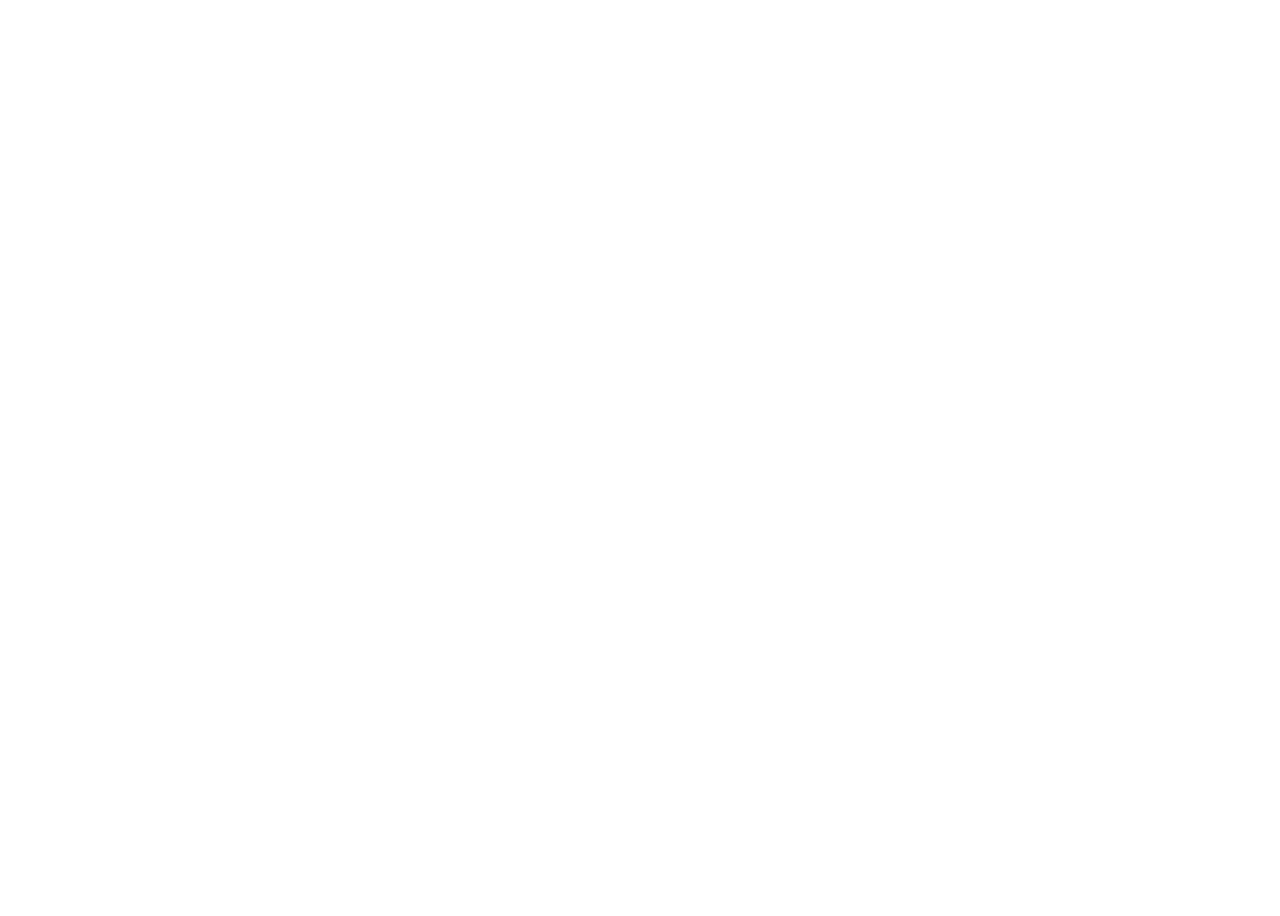
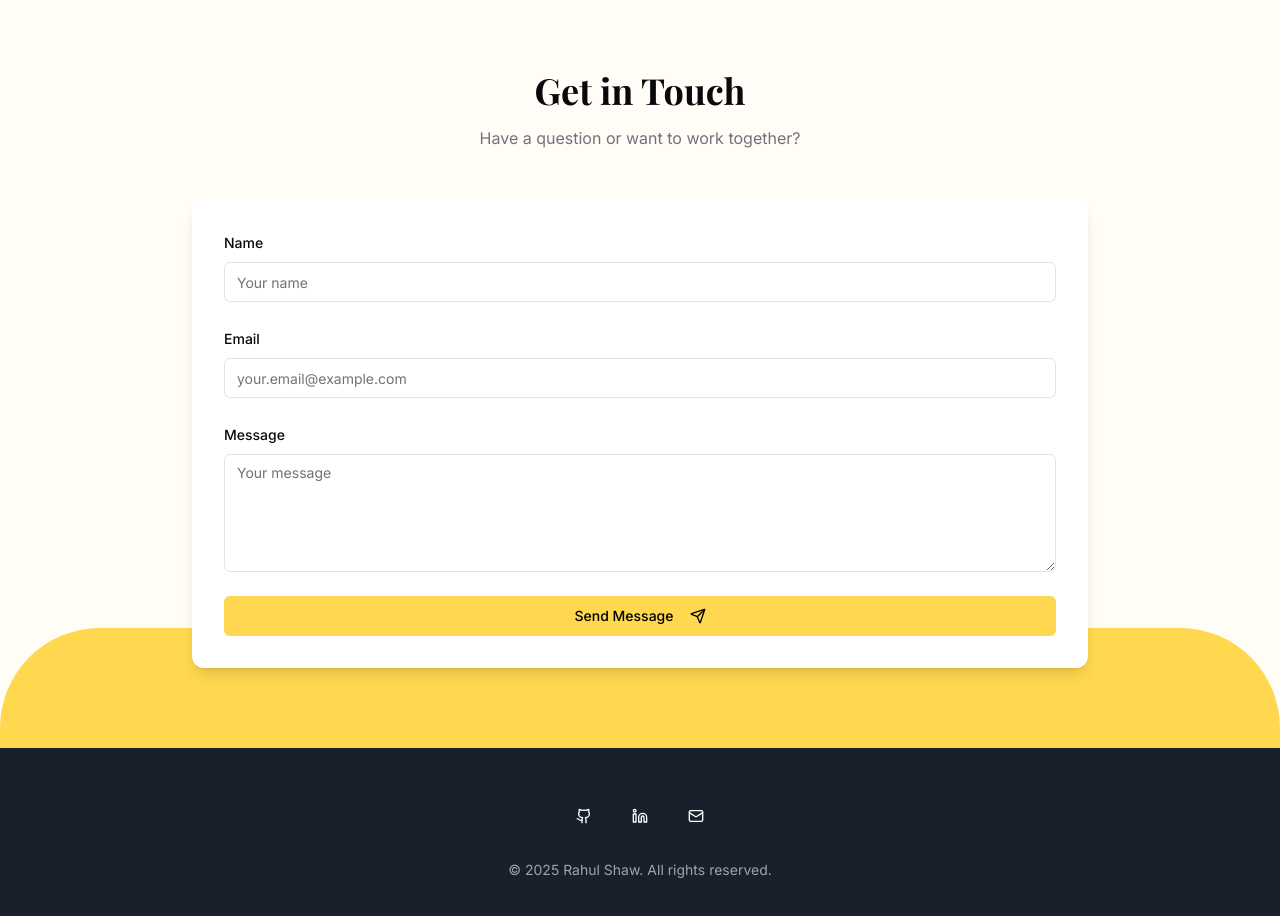
Before and after one commit to TrickwithRahul/rahul-shaw-portfolio-vibe, a React (Vite) app: page / in a window 1280 px wide. Shown: the part 3020-3936 px from the top of the page. Before the commit the page ends 3010 px from the top, so only its background shows below. Built offline with nearby package versions, Linux system fonts and the light colour scheme.

Commit message:
Add contact form and footer
Implement contact form and add footer section.

```diff
--- /dev/null
+++ b/src/components/ContactSection.tsx
@@ -0,0 +1,104 @@
+
+import { zodResolver } from "@hookform/resolvers/zod";
+import { useForm } from "react-hook-form";
+import { z } from "zod";
+import { toast } from "sonner";
+import { Mail, Send } from "lucide-react";
+
+import {
+  Form,
+  FormControl,
+  FormField,
+  FormItem,
+  FormLabel,
+  FormMessage,
+} from "@/components/ui/form";
+import { Input } from "@/components/ui/input";
+import { Textarea } from "@/components/ui/textarea";
+import { Button } from "@/components/ui/button";
+
+const formSchema = z.object({
+  name: z.string().min(2, "Name must be at least 2 characters"),
+  email: z.string().email("Please enter a valid email address"),
+  message: z.string().min(10, "Message must be at least 10 characters"),
+});
+
+export const ContactSection = () => {
+  const form = useForm<z.infer<typeof formSchema>>({
+    resolver: zodResolver(formSchema),
+    defaultValues: {
+      name: "",
+      email: "",
+      message: "",
+    },
+  });
+
+  const onSubmit = (data: z.infer<typeof formSchema>) => {
+    toast.success("Message sent successfully!");
+    form.reset();
+  };
+
+  return (
+    <section id="contact" className="section-padding bg-[#FFD84F]/5">
+      <div className="max-w-4xl mx-auto">
+        <div className="text-center mb-12">
+          <h2 className="text-4xl font-bold mb-4 font-playfair">Get in Touch</h2>
+          <p className="text-muted-foreground">Have a question or want to work together?</p>
+        </div>
+
+        <div className="bg-white rounded-xl p-6 md:p-8 shadow-lg">
+          <Form {...form}>
+            <form onSubmit={form.handleSubmit(onSubmit)} className="space-y-6">
+              <FormField
+                control={form.control}
+                name="name"
+                render={({ field }) => (
+                  <FormItem>
+                    <FormLabel>Name</FormLabel>
+                    <FormControl>
+                      <Input placeholder="Your name" {...field} />
+                    </FormControl>
+                    <FormMessage />
+                  </FormItem>
+                )}
+              />
+
+              <FormField
+                control={form.control}
+                name="email"
+                render={({ field }) => (
+                  <FormItem>
+                    <FormLabel>Email</FormLabel>
+                    <FormControl>
+                      <Input placeholder="your.email@example.com" type="email" {...field} />
+                    </FormControl>
+                    <FormMessage />
+                  </FormItem>
+                )}
+              />
+
+              <FormField
+                control={form.control}
+                name="message"
+                render={({ field }) => (
+                  <FormItem>
+                    <FormLabel>Message</FormLabel>
+                    <FormControl>
+                      <Textarea placeholder="Your message" rows={5} {...field} />
+                    </FormControl>
+                    <FormMessage />
+                  </FormItem>
+                )}
+              />
+
+              <Button type="submit" className="w-full bg-[#FFD84F] hover:bg-[#FFD84F]/90 text-black">
+                Send Message
+                <Send className="ml-2 h-4 w-4" />
+              </Button>
+            </form>
+          </Form>
+        </div>
+      </div>
+    </section>
+  );
+};
--- /dev/null
+++ b/src/components/Footer.tsx
@@ -0,0 +1,34 @@
+
+import { Github, Linkedin, Mail } from "lucide-react";
+import { Button } from "./ui/button";
+
+export const Footer = () => {
+  return (
+    <footer className="bg-[#1A1F2C] text-white py-12">
+      <div className="max-w-6xl mx-auto px-6 lg:px-8">
+        <div className="flex flex-col items-center justify-center space-y-6">
+          <div className="flex space-x-4">
+            <Button variant="ghost" size="icon" className="text-white hover:text-[#FFD84F]" asChild>
+              <a href="https://github.com/myselfrahul6290" target="_blank" rel="noopener noreferrer">
+                <Github className="h-5 w-5" />
+              </a>
+            </Button>
+            <Button variant="ghost" size="icon" className="text-white hover:text-[#FFD84F]" asChild>
+              <a href="https://www.linkedin.com/in/rahulshaw1002/" target="_blank" rel="noopener noreferrer">
+                <Linkedin className="h-5 w-5" />
+              </a>
+            </Button>
+            <Button variant="ghost" size="icon" className="text-white hover:text-[#FFD84F]" asChild>
+              <a href="mailto:myselfrahul6290@gmail.com">
+                <Mail className="h-5 w-5" />
+              </a>
+            </Button>
+          </div>
+          <p className="text-sm text-gray-400">
+            © {new Date().getFullYear()} Rahul Shaw. All rights reserved.
+          </p>
+        </div>
+      </div>
+    </footer>
+  );
+};
--- a/src/pages/Index.tsx
+++ b/src/pages/Index.tsx
@@ -4,6 +4,8 @@ import { AboutSection } from "@/components/AboutSection";
 import { ExperienceSection } from "@/components/ExperienceSection";
 import { ProjectsSection } from "@/components/ProjectsSection";
 import { SkillsSection } from "@/components/SkillsSection";
+import { ContactSection } from "@/components/ContactSection";
+import { Footer } from "@/components/Footer";
 
 const Index = () => {
   return (
@@ -15,6 +17,8 @@ const Index = () => {
         <ExperienceSection />
         <ProjectsSection />
         <SkillsSection />
+        <ContactSection />
+        <Footer />
       </div>
     </div>
   );
```
